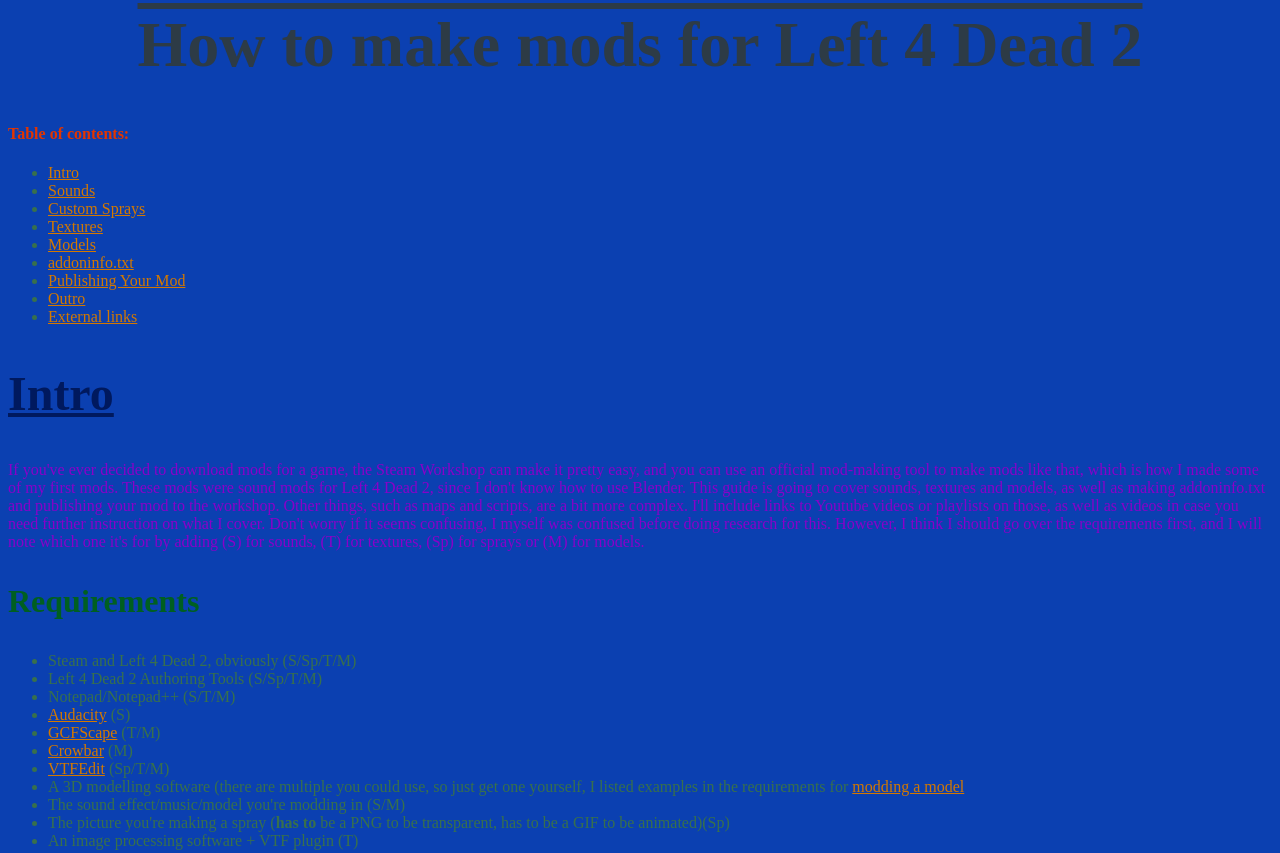
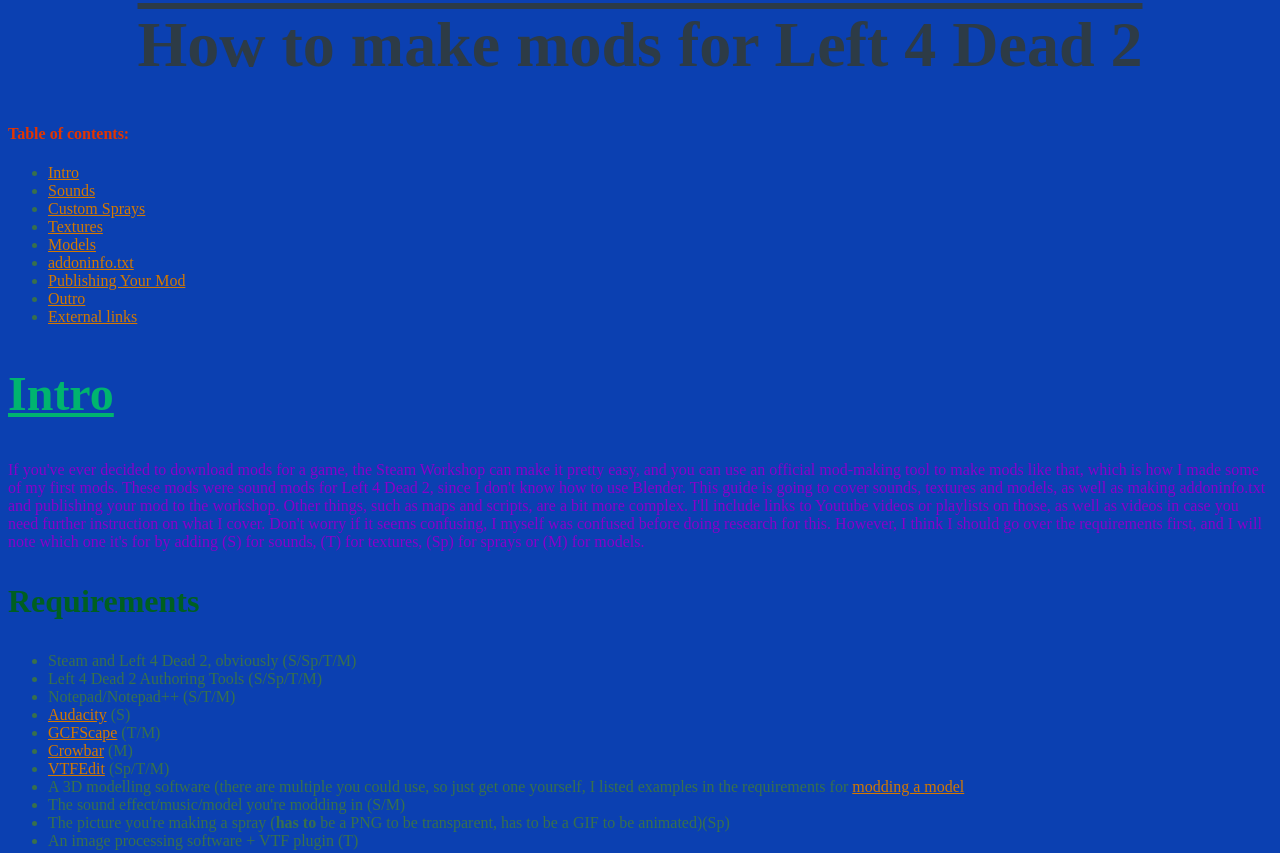
Before and after one commit to MoltenDishrag59/HowTo, a plain HTML site: page index.html in a window 1280 px wide. Shown: the top 853 px of the page. Drawn offline with Linux system fonts and the light colour scheme.

Commit message:
Make h2 brighter and greener.

```diff
--- a/resources/css/style.css
+++ b/resources/css/style.css
@@ -11,7 +11,7 @@
 }
 h2 {
     font-size: 3rem;
-    color: #00195e;
+    color: #00b46f;
     text-decoration: underline;
 }
 li {
```
